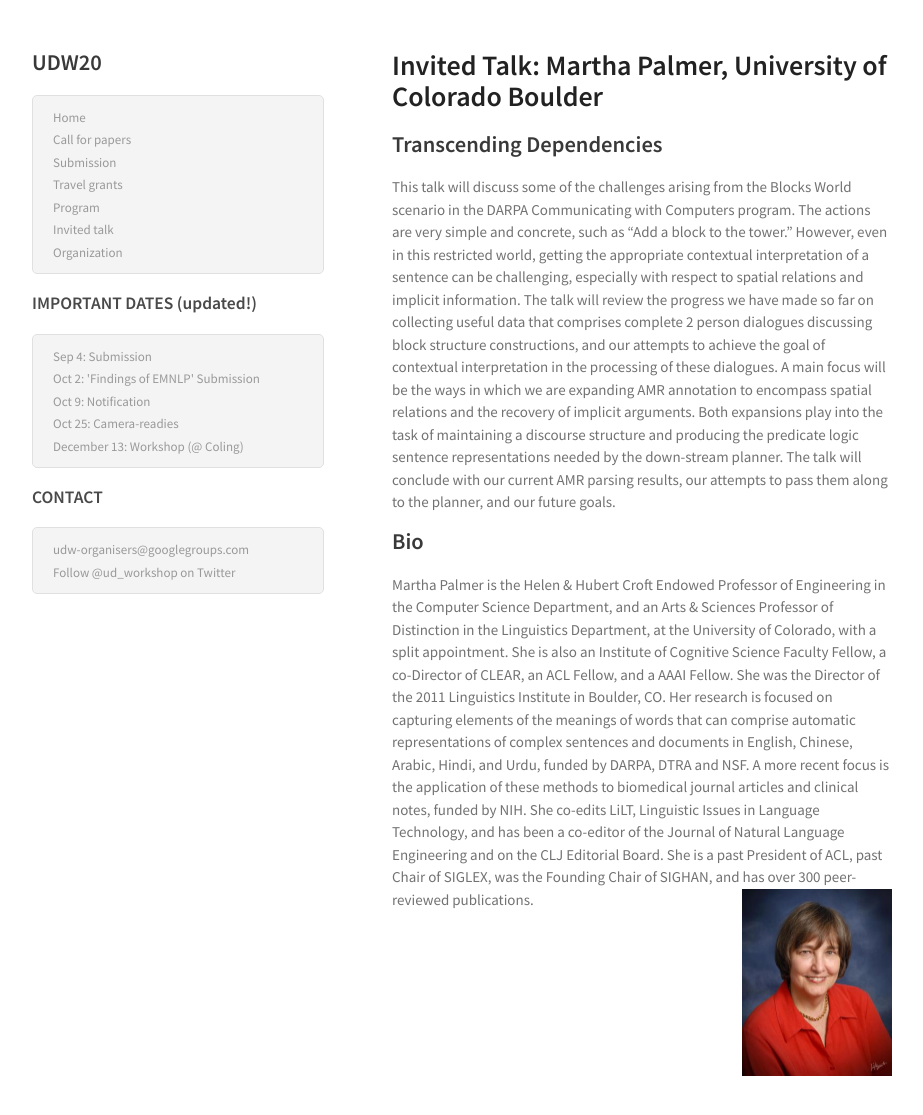
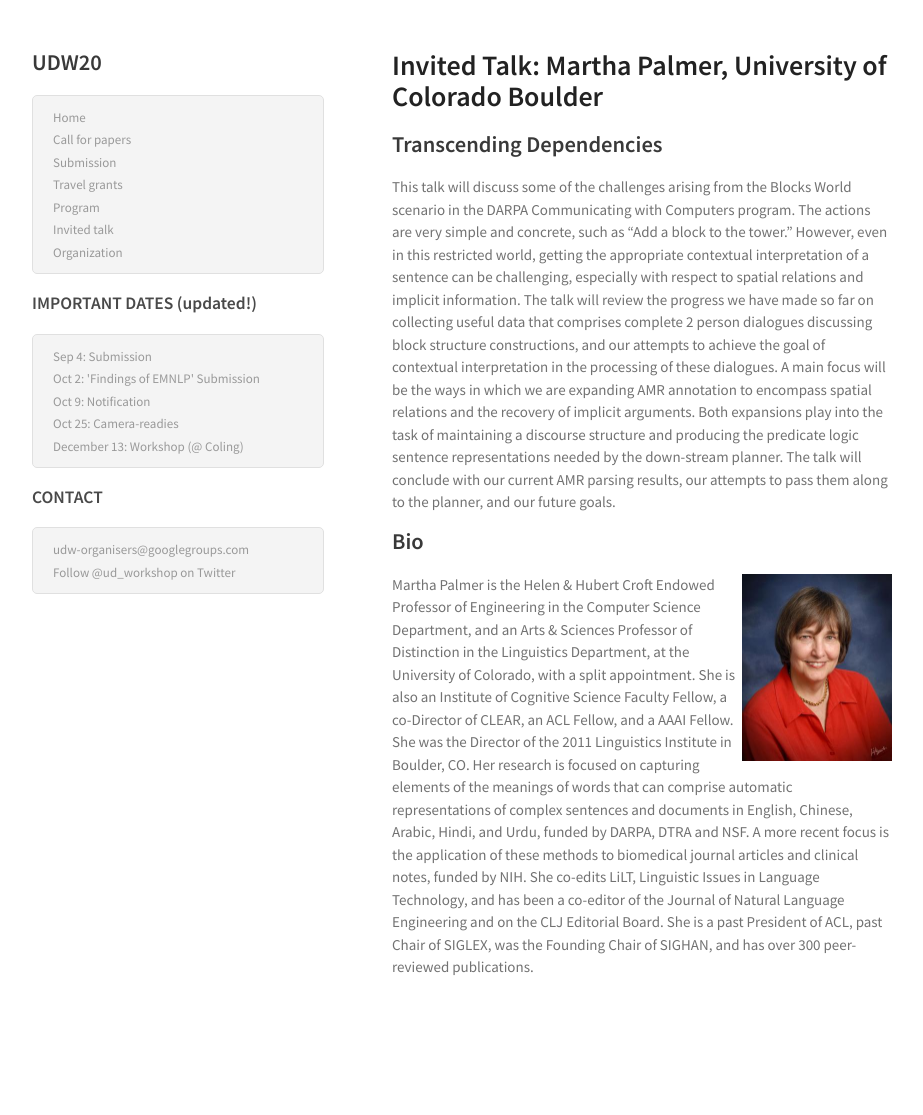
Before and after one commit to UniversalDependencies/udw21, a Jekyll site: the page built from invited-talk.md, in a window 1280 px wide and 1176 px high. Shown: the top 1115 px of the window, without its empty margins (178-1101 px from the left). Built offline with Jekyll 4.4.1, drawn with Linux system fonts in a browser that asks for light colours.

Commit message:
fix image positioning

```diff
--- a/invited-talk.md
+++ b/invited-talk.md
@@ -12,5 +12,4 @@ This talk will discuss some of the challenges arising from the Blocks World scen
 
 ## Bio
 
-Martha Palmer is the Helen & Hubert Croft Endowed Professor of Engineering in the Computer Science Department, and an Arts & Sciences Professor of Distinction in the Linguistics Department, at the University of Colorado, with a split appointment. She is also an Institute of Cognitive Science Faculty Fellow, a co-Director of CLEAR, an ACL Fellow, and a AAAI Fellow. She  was the Director of the 2011 Linguistics Institute in Boulder, CO. Her research is focused on capturing elements of the meanings of words that can comprise automatic representations of complex sentences and documents in English, Chinese, Arabic, Hindi, and Urdu, funded by DARPA, DTRA and NSF. A more recent focus is the application of these methods to biomedical journal articles and clinical notes, funded by NIH. She co-edits LiLT, Linguistic Issues in Language Technology, and has been a co-editor of the Journal of Natural Language Engineering and on the CLJ Editorial Board.  She is a past President of ACL, past Chair of SIGLEX, was the Founding Chair of SIGHAN, and has over 300 peer-reviewed publications.
-<img src="martha_palmer.jpg" width="150" style="float: right;" alt="Photo of Martha Palmer">
+<img src="martha_palmer.jpg" width="150" style="float: right;" alt="Photo of Martha Palmer">  Martha Palmer is the Helen & Hubert Croft Endowed Professor of Engineering in the Computer Science Department, and an Arts & Sciences Professor of Distinction in the Linguistics Department, at the University of Colorado, with a split appointment. She is also an Institute of Cognitive Science Faculty Fellow, a co-Director of CLEAR, an ACL Fellow, and a AAAI Fellow. She  was the Director of the 2011 Linguistics Institute in Boulder, CO. Her research is focused on capturing elements of the meanings of words that can comprise automatic representations of complex sentences and documents in English, Chinese, Arabic, Hindi, and Urdu, funded by DARPA, DTRA and NSF. A more recent focus is the application of these methods to biomedical journal articles and clinical notes, funded by NIH. She co-edits LiLT, Linguistic Issues in Language Technology, and has been a co-editor of the Journal of Natural Language Engineering and on the CLJ Editorial Board.  She is a past President of ACL, past Chair of SIGLEX, was the Founding Chair of SIGHAN, and has over 300 peer-reviewed publications.
```
